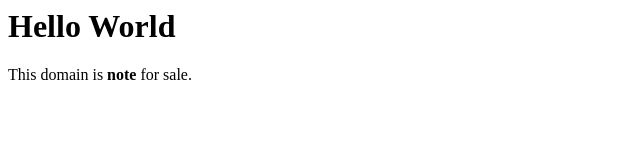
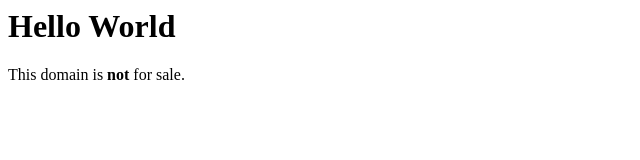
Before and after one commit to Richard-West/Richard-West.github.io, a plain HTML site: page index.html in a window 1280 px wide. Shown: the full height of the page, 0-640 px from the left. Drawn offline with Linux system fonts and the light colour scheme.

Commit message:
Update index.html

```diff
--- a/index.html
+++ b/index.html
@@ -1,2 +1,2 @@
 <h1>Hello World</h1>
-<p>This domain is <strong>note</strong> for sale.</p>
+<p>This domain is <strong>not</strong> for sale.</p>
```
